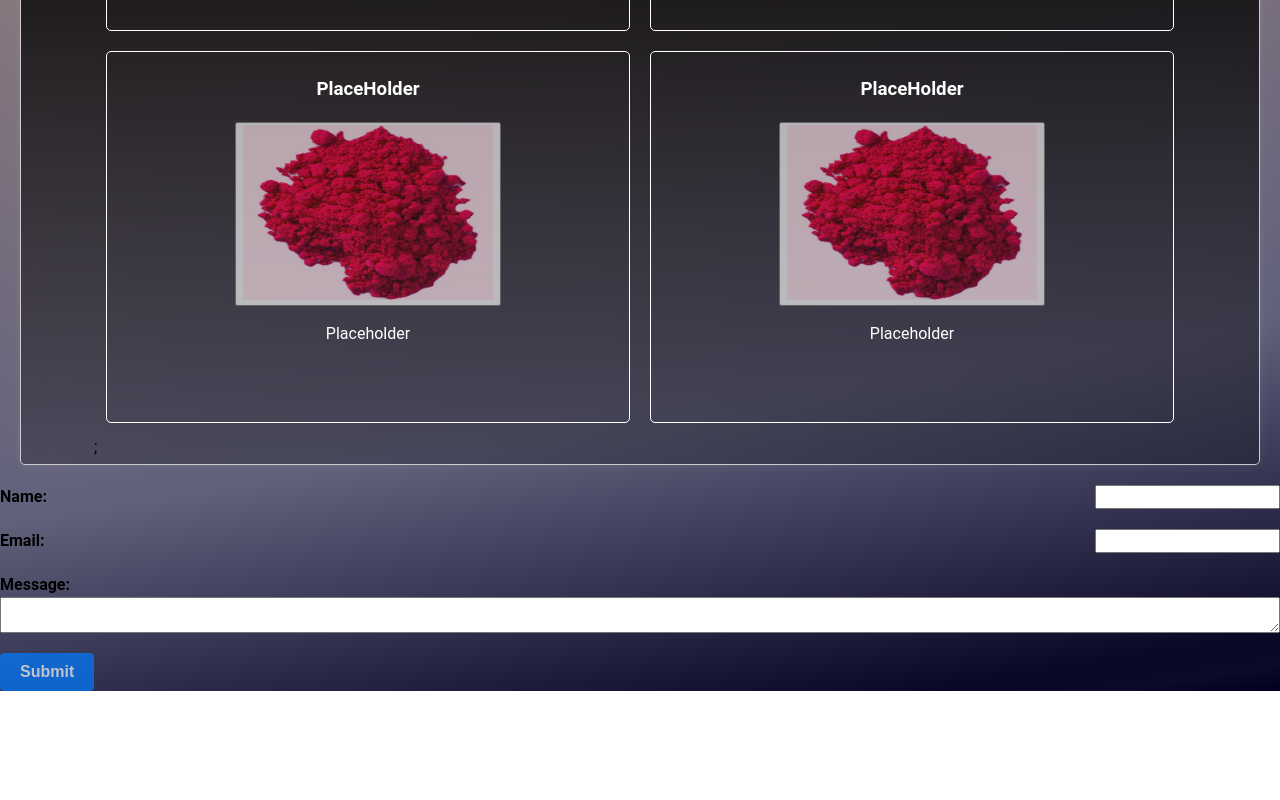
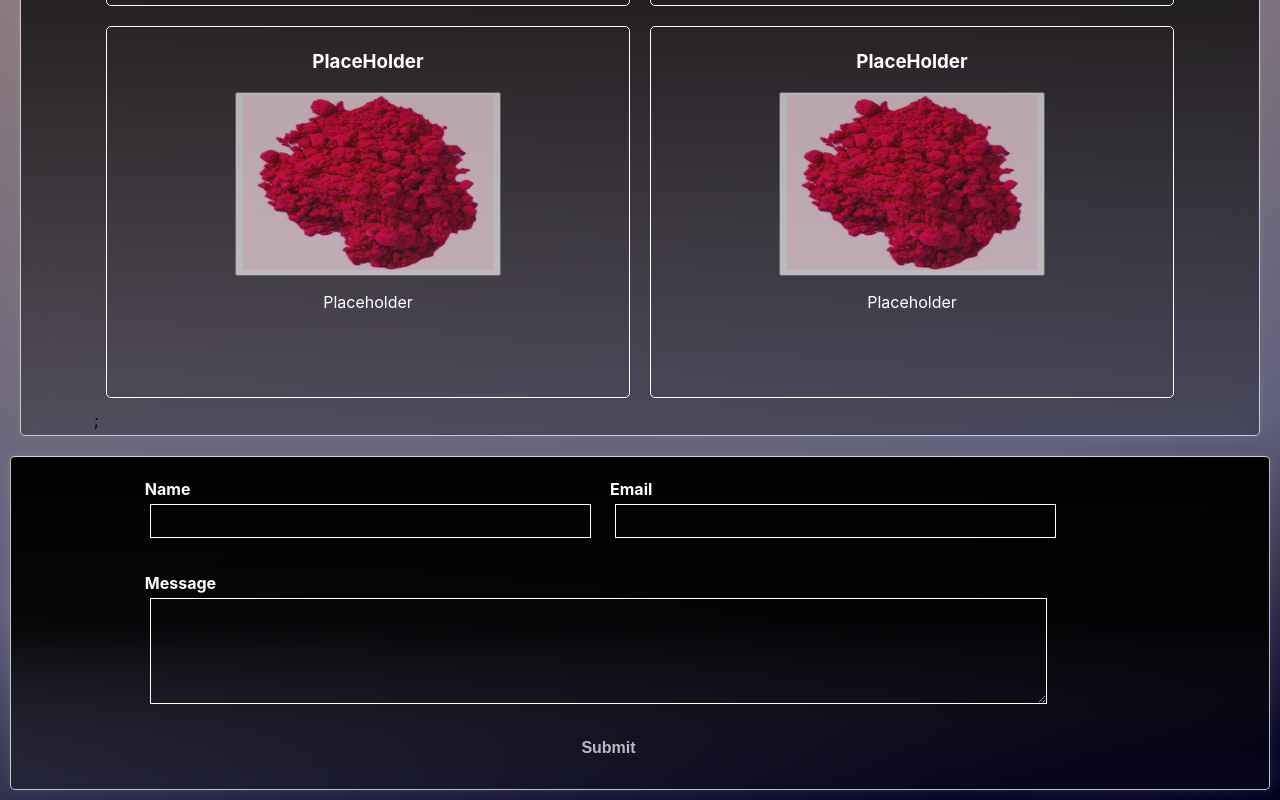
Before and after one commit to CadmiumRed40/react-portfolio, a React (Create React App) app in the folder client/: page / in a window 1280 px wide. Shown: the part 1757-2557 px from the top of the page. Before the commit the page ends 2448 px from the top, so only its background shows below. Built offline with nearby package versions, Linux system fonts and the light colour scheme.

Commit message:
finished styling the messaging portion. Now to add a more info component and go live

```diff
--- a/client/src/components/Contact/Contact.css
+++ b/client/src/components/Contact/Contact.css
@@ -1,37 +1,62 @@
-/* Contact.css */
-
-/* Font styles */
-body {
-    font-family: 'Roboto', sans-serif;
-    font-size: 16px;
-    line-height: 1.5;
-  }
+.contact-form-container{
+    margin: 20px;
+    backdrop-filter: blur(10px);
+    background-image: linear-gradient(to bottom, #000000, #000000ec, #00000042);
+    border: 1px solid rgba(255, 255, 255, 0.755);
+    box-shadow: 0px 0px 10px 0px rgba(255, 255, 255, 0.1);
+    border-radius: 5px;
+    padding: 2px;
+}
 
   .form-headers {
     font-size: 16px;
     font-weight: bold;
     margin-bottom: 10px;
+    color: #fff;
   }
 
-  .email-row1 {
+  .name-mail-input{
     display: flex;
     flex-direction: row;
-    justify-content: space-between;
-    margin-bottom: 20px;
+    justify-content: space-evenly;
+    margin: 20px;
+    width: 90%;
+  }
+
+  .name-mail-input input{
+    width:34vw;
+    background-color: #00000000;
+    border-style: none;
+    border: 1px solid #fff;
+    margin: 5px;
+    height: 30px;
   }
 
   .email-row2 {
     display: flex;
+    justify-content: center;
     flex-direction: column;
-    margin-bottom: 20px;
+    margin: 20px;
+  }
+
+  .form-headers textarea{
+    background-color: #00000000;
+    border-style: none;
+    width: 90%;
+    border: 1px solid #fff;
+    margin: 5px;
+    height: 100px;
   }
 
   .email-submit-button {
-    display: inline-block;
-    padding: 10px 20px;
+    display: flex;
     border: none;
+    justify-content: center;
+    margin:20px;
+    width: 90%;
+    padding: 10px;
     border-radius: 4px;
-    background-color: #007bff;
+    background-color: #007bff00;
     color: #fff;
     font-size: 16px;
     font-weight: bold;
@@ -41,5 +66,16 @@ body {
   }
 
   .email-submit-button:hover {
-    background-color: #0056b3;
+    background-color: #5a607f8b;
   }
+
+  .email-confirmation {
+    color: #fff;
+    text-align: center;
+  }
+
+  .contact-form-container {
+    display: flex;
+    justify-content: center;
+    margin: 10px;
+  }
--- a/client/src/components/Contact/Contact.js
+++ b/client/src/components/Contact/Contact.js
@@ -39,21 +39,27 @@ export default function ContactForm() {
   },[]);
 
   return (
+    <div className='contact-main-container'>
+      <div className='contact-form-container'>
     <form onSubmit={handleSubmit}>
+      <div className='name-mail-input'>
       <label className='form-headers email-row1'>
-        Name:
+        Name
         <input type="text" value={name} onChange={(e) => setName(e.target.value)} />
       </label>
       <label className='form-headers email-row1'>
-        Email:
+        Email
         <input type="email" value={email} onChange={(e) => setEmail(e.target.value)} />
       </label>
+      </div>
       <label className='form-headers email-row2'>
-        Message:
+        Message
         <textarea value={message} onChange={(e) => setMessage(e.target.value)} />
       </label>
       <button type="submit" className='email-submit-button'>Submit</button>
-      {isSent && <p>Message sent successfully!</p>}
+      {isSent && <p className='email-confirmation'>Message sent successfully!</p>}
     </form>
+    </div>
+    </div>
   );
 };
--- a/client/src/components/Navbar/Navbar.css
+++ b/client/src/components/Navbar/Navbar.css
@@ -4,7 +4,7 @@
     background-image: linear-gradient(to bottom, #000000, #000000ec, #00000042);
     border: 1px solid rgba(255, 255, 255, 0.755);
     box-shadow: 0px 0px 10px 0px rgba(255, 255, 255, 0.1);
-    border-radius: 5px;
+    border-radius: 4px;
     padding: 2px;
   }
 
@@ -14,17 +14,20 @@
     justify-content: space-around;
   }
 
-  .nav-bar a {
+  .nav-bar a{
     text-decoration: none;
     color: white;
-    font-size: 10px;
+    font-size: 12px;
     font-weight: bold;
     text-transform: uppercase;
     transition: 0.3s ease-in-out;
+    padding:15px;
+    border-radius: 4px;
   }
 
   .nav-bar a:hover {
-    color: #997cb5;
+    animation-duration: .5s;
+    background-color: #5a607f60;
   }
 
   @media only screen and (max-width: 600px) {
```
